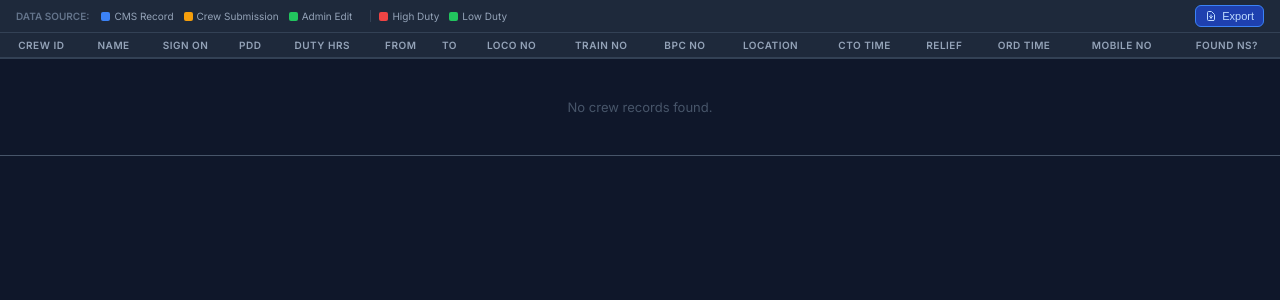
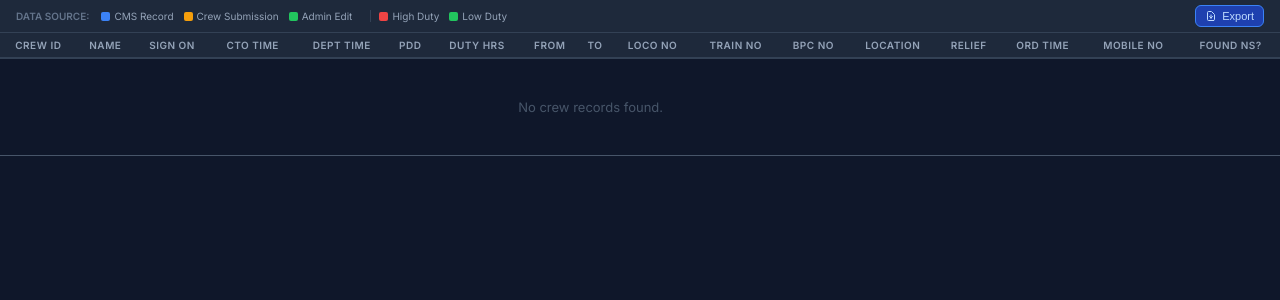
Before and after one commit to cliofficekgp/cms-portal, a Flask app: page /crew_list in a window 1280 px wide. Shown: the part 51-351 px from the top of the page. Run offline with Flask 3, Linux system fonts and the light colour scheme; the visitor is signed in with stand-in values (Sample User, id 1); data that the repository does not hold is empty.

Commit message:
feat: add Dept Time column, reorder columns SIGN ON > CTO > DEPT > PDD > DUTY HRS

```diff
--- a/webapp/app.py
+++ b/webapp/app.py
@@ -1489,7 +1489,7 @@ def crew_list():
                 row['ordering_time'] = '-'
 
         # Format dates universally (DD/MM/YY HH:MM) — happens AFTER capturing sort keys above
-        for col in ['sign_on_time', 'relief_datetime', 'departure_time']:
+        for col in ['sign_on_time', 'relief_datetime']:
             dt = parse_dt(row.get(col, ''))
             if dt:
                 row[col] = dt.strftime('%d/%m/%y %H:%M')
@@ -1502,6 +1502,13 @@ def crew_list():
             row['cto_time'] = dt_cto.strftime('%H:%M')
         elif 'cto_time' in row and not row['cto_time']:
             row['cto_time'] = '-'
+
+        # Format departure_time as time only
+        dt_dep = parse_dt(row.get('departure_time', ''))
+        if dt_dep:
+            row['departure_time'] = dt_dep.strftime('%H:%M')
+        elif 'departure_time' in row and not row['departure_time']:
+            row['departure_time'] = '-'
 
     # --- Execute all deferred DB cleanup in one batch using the single conn ---
     try:
--- a/webapp/templates/crew_list.html
+++ b/webapp/templates/crew_list.html
@@ -299,19 +299,20 @@
                     <th data-col="0">Crew ID</th>
                     <th data-col="1">Name</th>
                     <th data-col="2">Sign On</th>
-                    <th data-col="3">PDD</th>
-                    <th data-col="4">Duty Hrs</th>
-                    <th data-col="5">From</th>
-                    <th data-col="6">To</th>
-                    <th data-col="7" style="text-align:center">Loco No</th>
-                    <th data-col="8">Train No</th>
-                    <th data-col="9" style="text-align:center">BPC No</th>
-                    <th data-col="10" style="text-align:center">Location</th>
-                    <th data-col="11" style="text-align:center">CTO Time</th>
-                    <th data-col="12" style="text-align:center">Relief</th>
-                    <th data-col="13">Ord Time</th>
-                    <th data-col="14">Mobile No</th>
-                    <th data-col="15">Found NS?</th>
+                    <th data-col="3" style="text-align:center">CTO Time</th>
+                    <th data-col="4" style="text-align:center">Dept Time</th>
+                    <th data-col="5">PDD</th>
+                    <th data-col="6">Duty Hrs</th>
+                    <th data-col="7">From</th>
+                    <th data-col="8">To</th>
+                    <th data-col="9" style="text-align:center">Loco No</th>
+                    <th data-col="10">Train No</th>
+                    <th data-col="11" style="text-align:center">BPC No</th>
+                    <th data-col="12" style="text-align:center">Location</th>
+                    <th data-col="13" style="text-align:center">Relief</th>
+                    <th data-col="14">Ord Time</th>
+                    <th data-col="15">Mobile No</th>
+                    <th data-col="16">Found NS?</th>
                 </tr>
             </thead>
             <tbody id="tableBody">
@@ -329,6 +330,19 @@
 
                     <!-- Sign On -->
                     <td style="white-space:nowrap">{{ crew.sign_on_time }}</td>
+
+                    <!-- CTO Time (time picker, center) -->
+                    <td class="src-{{ src.cto_time }} td-center">
+                        <input type="time" class="dt-input"
+                               data-field="cto_time" data-crew="{{ crew.crew_id }}"
+                               data-raw="{{ crew.cto_time if crew.cto_time else '' }}"
+                               title="{{ crew.cto_time if crew.cto_time else 'Not set' }}">
+                    </td>
+
+                    <!-- Dept Time (time only, read-only display) -->
+                    <td class="td-center" style="white-space:nowrap;color:#7dd3fc;font-weight:600;">
+                        {{ crew.departure_time if crew.departure_time and crew.departure_time != '-' else '–' }}
+                    </td>
 
                     <!-- PDD -->
                     <td style="color:#f87171;font-weight:700;">{{ crew.pdd }}</td>
@@ -381,13 +395,6 @@
                         {% endif %}
                     </td>
 
-                    <!-- CTO Time (time picker, center) -->
-                    <td class="src-{{ src.cto_time }} td-center">
-                        <input type="time" class="dt-input"
-                               data-field="cto_time" data-crew="{{ crew.crew_id }}"
-                               data-raw="{{ crew.cto_time if crew.cto_time else '' }}"
-                               title="{{ crew.cto_time if crew.cto_time else 'Not set' }}">
-                    </td>
 
                     <!-- Relief (checkbox + station autocomplete + datetime) -->
                     <td class="src-{{ src.relief_station }} td-center">
```
